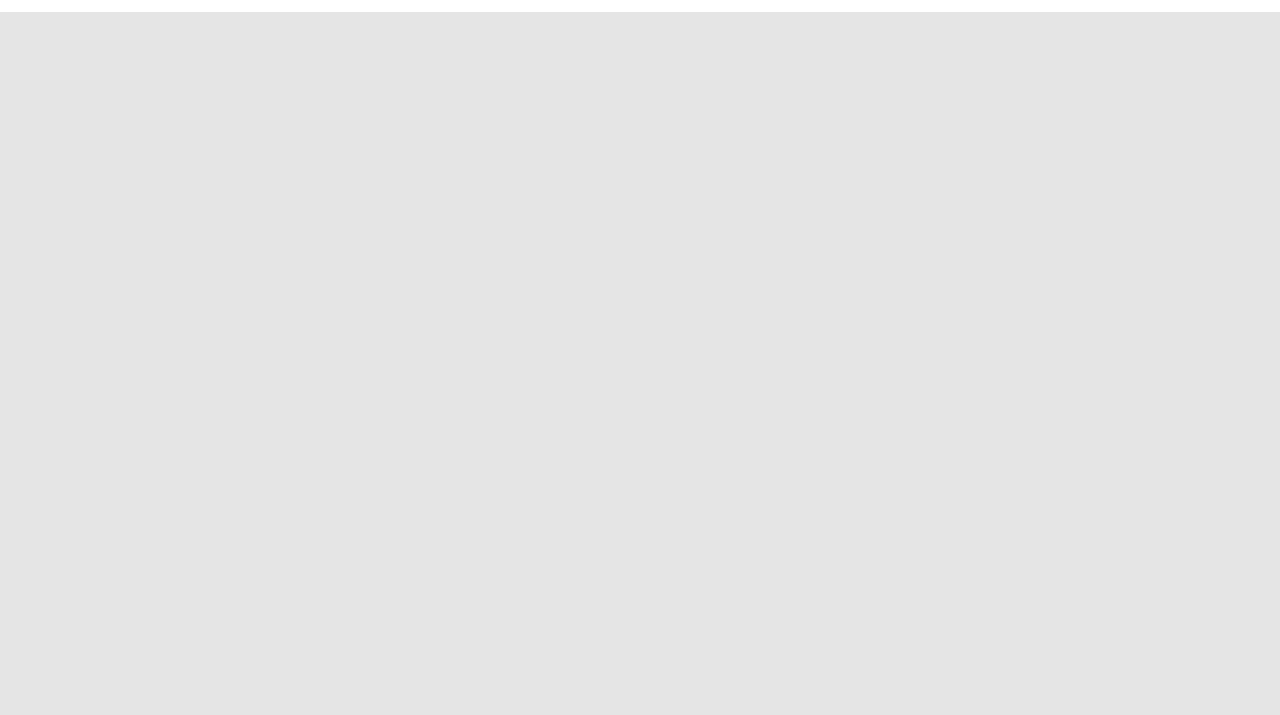
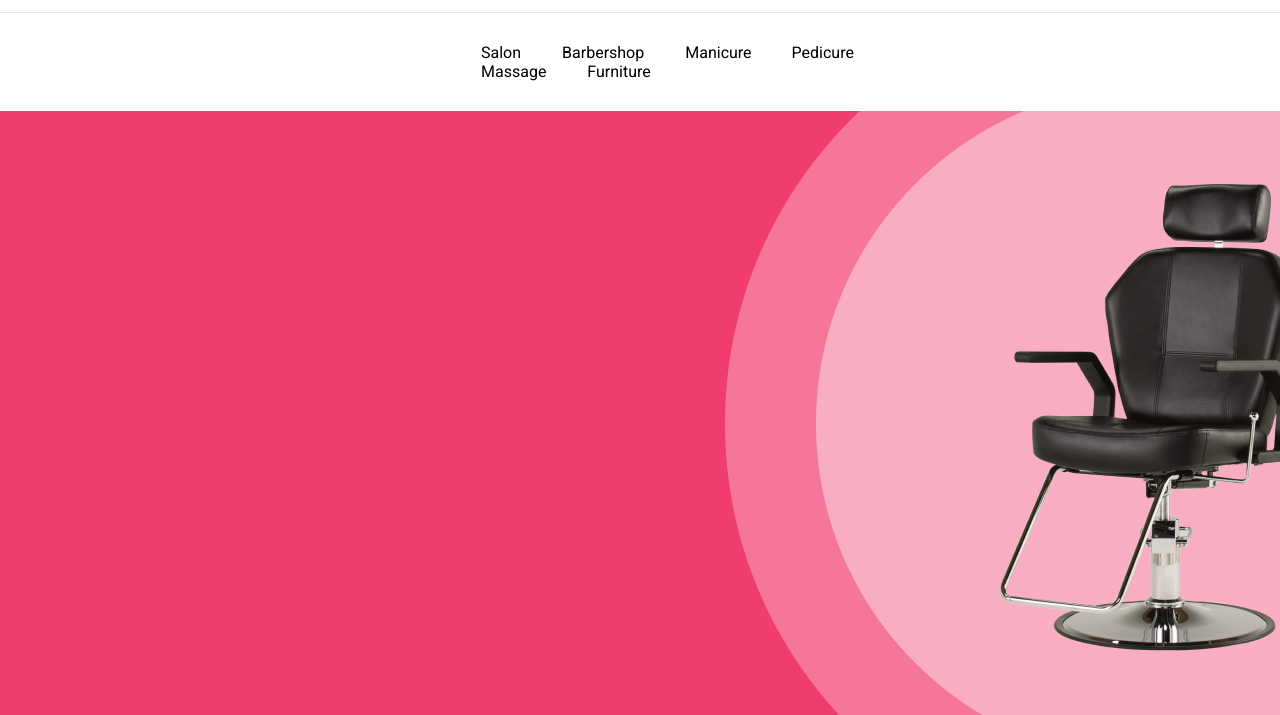
Before and after one commit to ximaryn/Beautysite, a plain HTML site: page index.html in a window 1280 px wide. Shown: the part 171-886 px from the top of the page. Before the commit the page ends 800 px from the top, so only its background shows below. Drawn offline with Linux system fonts and the light colour scheme.

Commit message:
fourth commit

```diff
--- a/css/main.css
+++ b/css/main.css
@@ -0,0 +1,32 @@
+.style__ul {
+    display: inline-block;
+    font-size:0;
+    margin: 30px 0 30px 0;
+    padding-left: 97px;
+
+}
+span {
+    font-family: 'Roboto', sans-serif;
+    font-style: normal;
+    font-weight: 400;
+    font-size: 16px;
+    line-height: 19px;
+    color: #000000;
+
+}
+
+.list__block__main {
+    display: block;
+    margin: 0 auto;
+    width: 40%;
+}
+.spacing {
+    margin-top: 1px;
+    width: 100%;
+}
+.banner {
+    display: block;
+    background-image: url(../images/banner.png);
+    width: 100%;
+    height: 604px;
+}
--- a/index.html
+++ b/index.html
@@ -32,6 +32,25 @@
                     </div>
                 </div>
             </div>
+            <div class="White__box">
+                <div class="spacing">
+                    <div class="list__block__main">
+                        <ul class="style__ul">
+                            <li style="margin-right: 41px"><a  href="#"><span>Salon</span></a></li>
+                            <li style="margin-right: 41px"><a  href="#"><span>Barbershop</span></a></li>
+                            <li style="margin-right: 40px"><a  href="#"><span>Manicure</span></a></li>
+                            <li style="margin-right: 40px"><a  href="#"><span>Pedicure</span></a></li>
+                            <li style="margin-right: 41px"><a  href="#"><span>Massage</span></a></li>
+                            <li><a  href="#"><span>Furniture</span></a></li>
+                        </ul>
+                    </div>
+                </div>
+            </div>
+            <div class="banner">
+                <div>
+
+                </div>
+            </div>
         </div>
     </body>
 </html>
```
